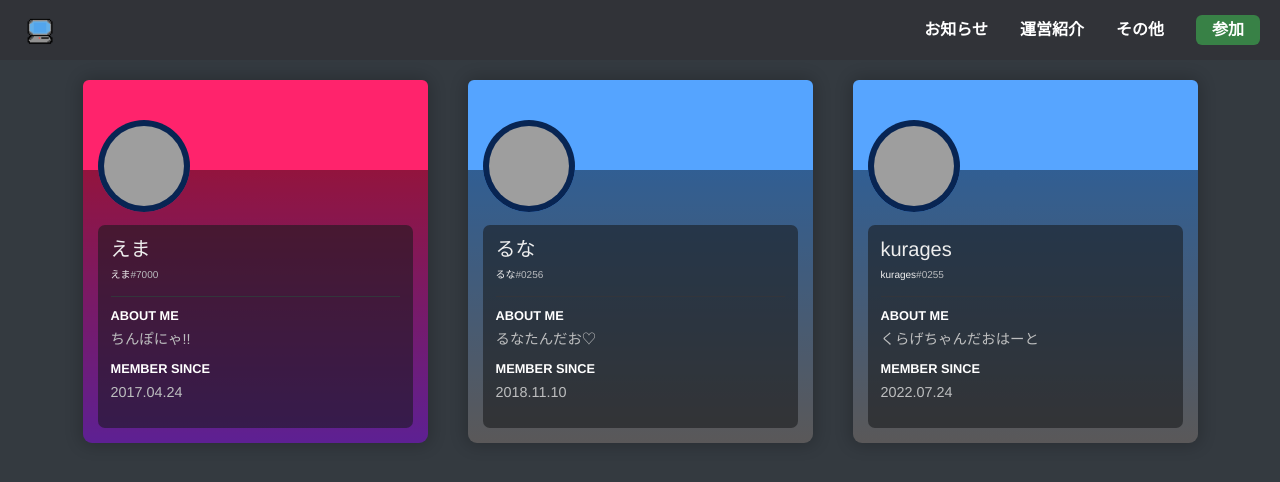
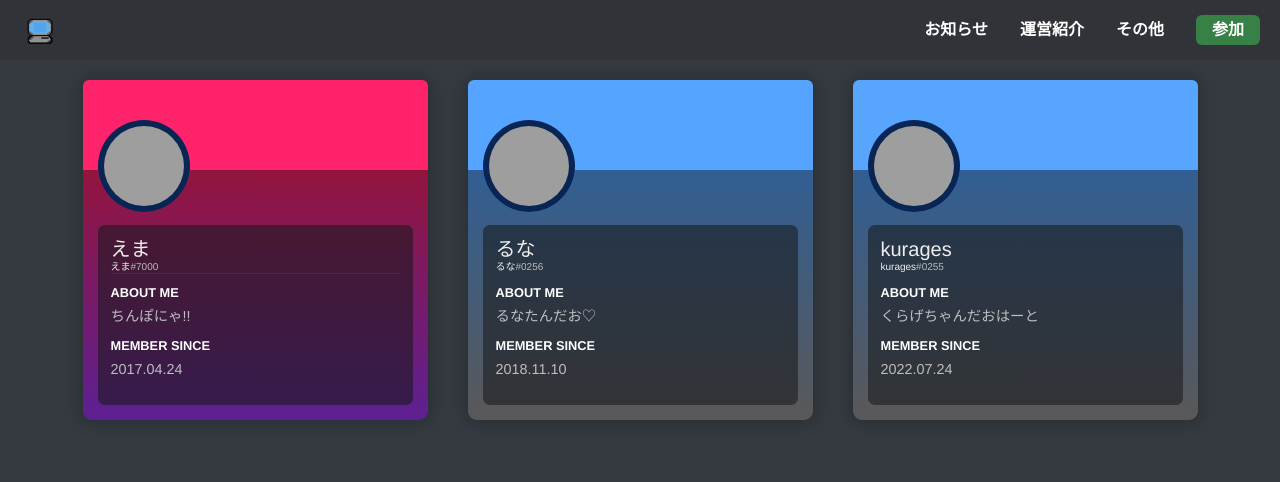
Before and after one commit to pc-com/pc-com.github.io, a Jekyll site: the page built from admin.html, in a window 1280 px wide. Shown: the top 482 px of the page. Built offline with Jekyll 4.4.1, drawn with Linux system fonts in a browser that asks for light colours; grey boxes are pictures that could not be loaded.

Commit message:
Update card.scss

```diff
--- a/_sass/utilities/card.scss
+++ b/_sass/utilities/card.scss
@@ -130,7 +130,6 @@
 		.displayname {
 			color: #eeeeee;
 			font-size: 20px;
-			margin-bottom: 8px;
 			display: flex;
 			flex-direction: row;
 			align-items: center;
@@ -141,7 +140,6 @@
 		.username {
 			color: #eeeeee;
 			font-size: 10px;
-			margin-bottom: 15px;
 			flex-direction: row;
 			align-items: center;
 
```
